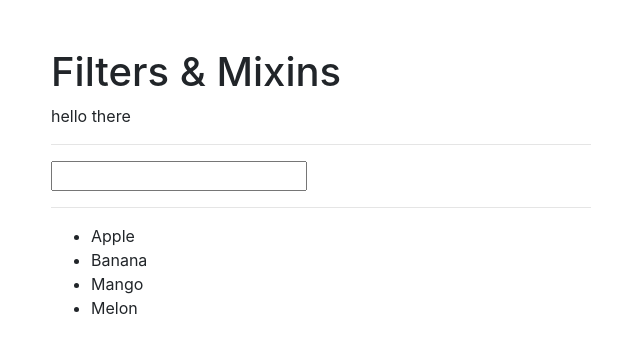
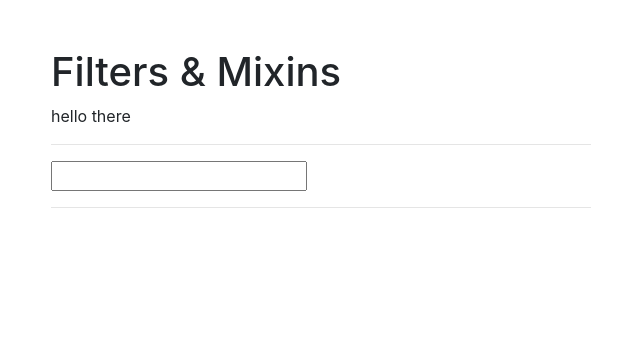
Before and after one commit to shishir75/VueJS---Filters-and-Mixins, a Vue app: page / in a window 1280 px wide. Shown: the top 352 px of the page, without its empty margins (319-959 px from the left). Built offline with nearby package versions, Linux system fonts and the light colour scheme.

Commit message:
Display if it is searched

```diff
--- a/src/App.vue
+++ b/src/App.vue
@@ -7,7 +7,7 @@
                 <hr>
                 <input type="text" v-model="filterText">
                 <hr>
-                <ul>
+                <ul v-if="filterText != '' ">
                     <li v-for="fruit in filteredFruits" :key="fruit">{{ fruit }}</li>
                 </ul>
             </div>
```
